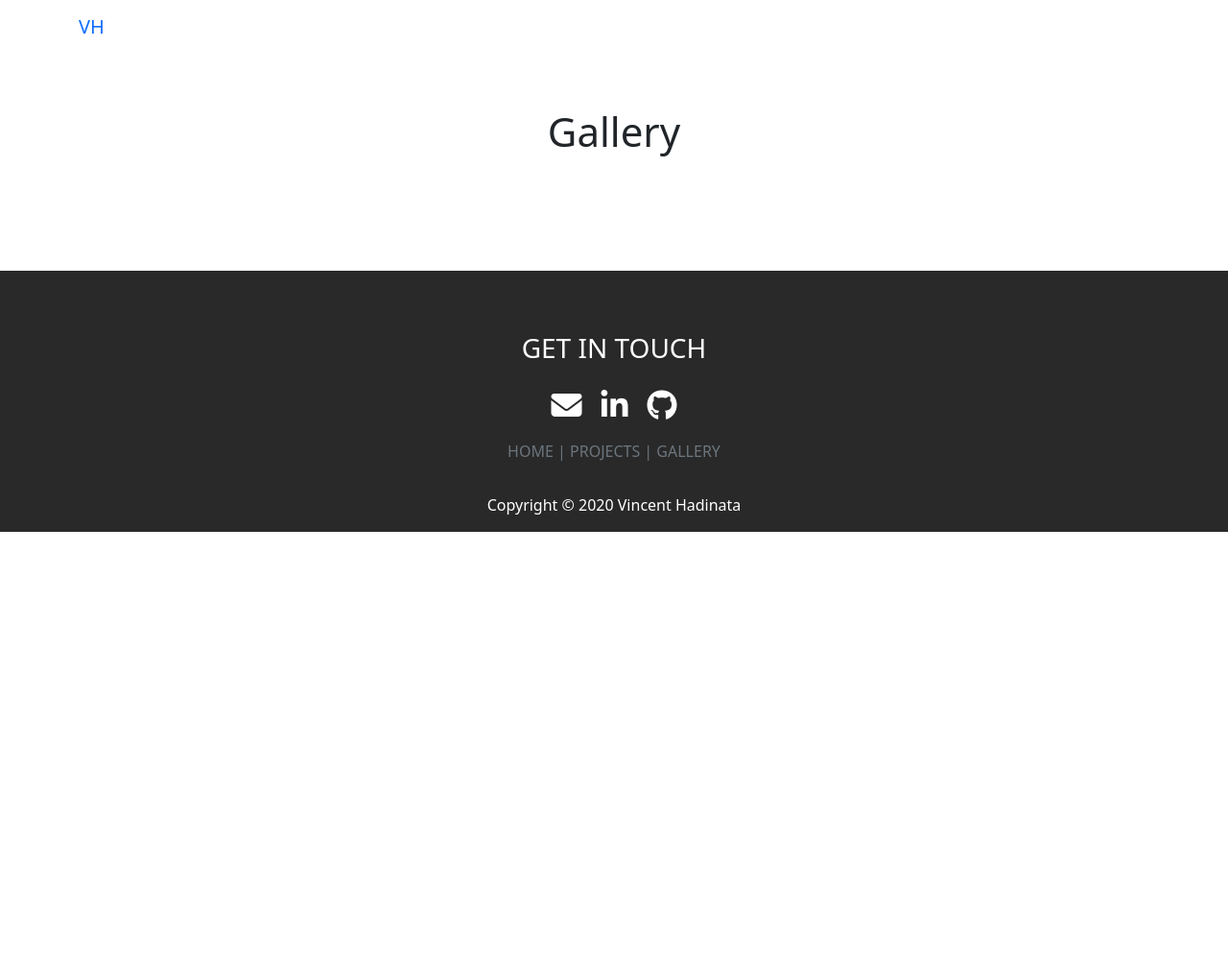
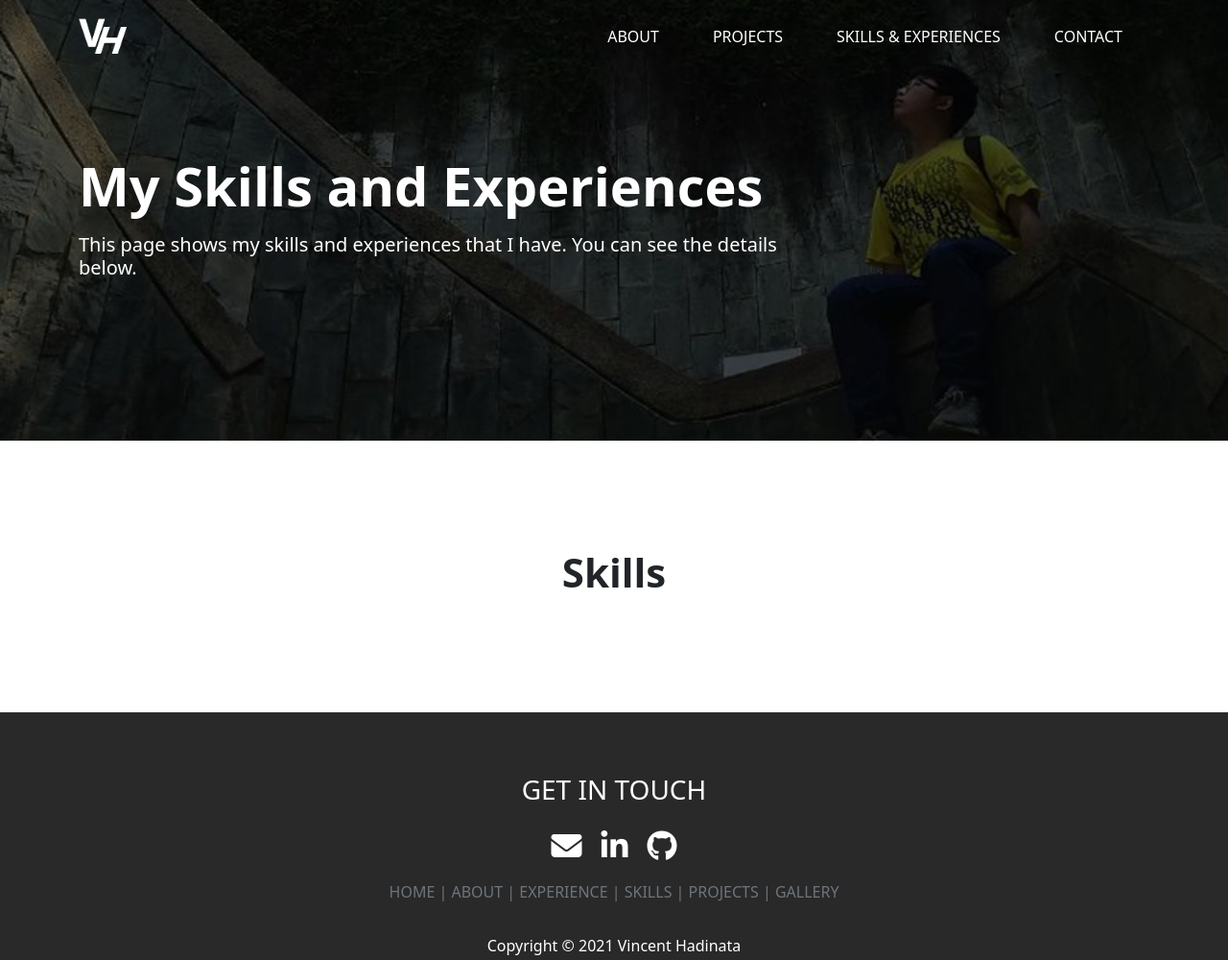
Before and after one commit to Mcooldown/Profile-Website, a plain HTML site: page html/skills-experiences.html in a window 1280 px wide. Shown: the whole page at 96% size. Before the commit the page ends 800 px from the top, so only its background shows below. Drawn offline with Linux system fonts and the light colour scheme; files that its build step writes are made by us from their sources; files whose address does not match are found by name.

Commit message:
add skill ex , add project

```diff
--- a/css/gallery.css
+++ b/css/skills-experiences.css
@@ -1,6 +1,6 @@
 @import url('general.css');
 
-/* GALLERY */
-.gallery {
+/* SKILLS AND EXPERIENCES */
+.skills-experiences {
      padding: 7rem 0;
 }
--- a/html/gallery.html
+++ b/html/skills-experiences.html
@@ -5,17 +5,17 @@
      <meta charset="UTF-8">
      <meta name="viewport" content="width=device-width, initial-scale=1.0">
      <title>Vincent Hadinata</title>
-     <link rel="stylesheet" href="css/bootstrap.css">
-     <link rel="stylesheet" href="css/media_query.css">
-     <link rel="stylesheet" href="css/gallery.css">
+     <link rel="stylesheet" href="../css/bootstrap.css">
+     <link rel="stylesheet" href="../css/skills-experiences.css">
+     <script src="../js/bootstrap.js"></script>
      <script src="https://kit.fontawesome.com/83eea9aadb.js" crossorigin="anonymous"></script>
 </head>
 
 <body>
-     <nav class="navbar-home navbar navbar-expand-lg fixed-top">
+     <nav class="navbar navbar-home navbar-expand-lg">
           <div class="container">
-               <a class="navbar-brand" href="index.html">
-                    <h5 class="m-0">VH</h5>
+               <a class="navbar-brand" href="../index.html">
+                    <img src="../assets/brand_logo.png" alt="">
                </a>
                <button class="navbar-toggler" type="button" data-bs-toggle="collapse" data-bs-target="#collapse_content"
                     aria-controls="collapse_content" aria-expanded="false" aria-label="Open Collapse">
@@ -27,13 +27,16 @@
                <div class="collapse navbar-collapse" id="collapse_content">
                     <ul class="navbar-nav ms-auto text-center">
                          <li class="nav-hover nav-item">
-                              <a href="index.html" class="nav-link">Home</a>
+                              <a href="#" class="nav-link">ABOUT</a>
                          </li>
                          <li class="nav-hover nav-item">
-                              <a href="projects.html" class="nav-link">Projects</a>
+                              <a href="projects.html" class="nav-link">PROJECTS</a>
                          </li>
                          <li class="nav-hover nav-item">
-                              <a href="gallery.html" class="nav-link">Gallery</a>
+                              <a href="#" class="nav-link">SKILLS & EXPERIENCES</a>
+                         </li>
+                         <li class="nav-hover nav-item">
+                              <a href="#footer" class="nav-link">CONTACT</a>
                          </li>
                     </ul>
                </div>
@@ -41,14 +44,30 @@
      </nav>
 
      <main class="main">
-          <div class="gallery">
-               <div class="title-line mx-auto"></div>
-               <h1 class="text-title text-center">Gallery</h1>
+          <section class="sublanding">
+               <div class="container">
+                    <div class="row align-items-center">
+                         <div class="col-md-8 text-white">
+                              <h1 class="text-landing-name">My Skills and Experiences</h1>
+                              <h5 class="text-white fw-light mt-3">This page shows my skills and experiences that I
+                                   have.
+                                   You can see the details below.</h5>
+                         </div>
+                    </div>
+               </div>
+          </section>
+
+          <div class="skills-experiences">
+               <div class="container">
+                    <h1 class="text-title text-center fw-bold">
+                         Skills
+                    </h1>
+               </div>
           </div>
      </main>
 
 
-     <footer class="footer">
+     <footer class="footer" id="footer">
           <div class="footer-top">
                <div class="container">
                     <div class="row justify-content-center">
@@ -75,7 +94,10 @@
                                    </li>
                               </ul>
                               <p class="mt-2 text-muted">
-                                   <a href="index.html" class="footer-link">HOME</a> |
+                                   <a href="#" class="footer-link">HOME</a> |
+                                   <a href="#about" class="footer-link">ABOUT</a> |
+                                   <a href="#experience" class="footer-link">EXPERIENCE</a> |
+                                   <a href="#skills" class="footer-link">SKILLS</a> |
                                    <a href="projects.html" class="footer-link">PROJECTS</a> |
                                    <a href="gallery.html" class="footer-link">GALLERY</a>
                               </p>
@@ -84,8 +106,7 @@
                </div>
           </div>
           <div class="footer-bottom">
-               <p class="m-0">Copyright &copy 2020 Vincent Hadinata</p>
-          </div>
+               <p class="m-0">Copyright &copy 2021 Vincent Hadinata</p>
           </div>
      </footer>
 </body>
```
Also changed, not shown: html/projects.html (+55 -2 lines), index.html (+3 -3 lines), assets/project_binus.png (added), assets/project_storedelluna.png (added), assets/project_toefl.png (added).
